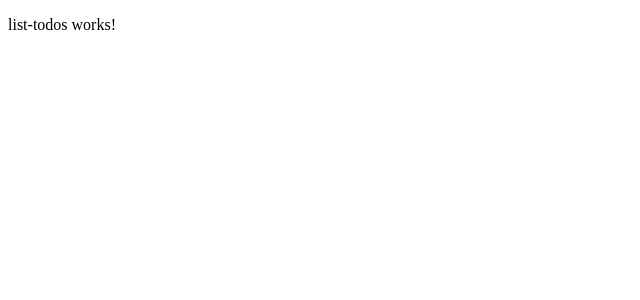
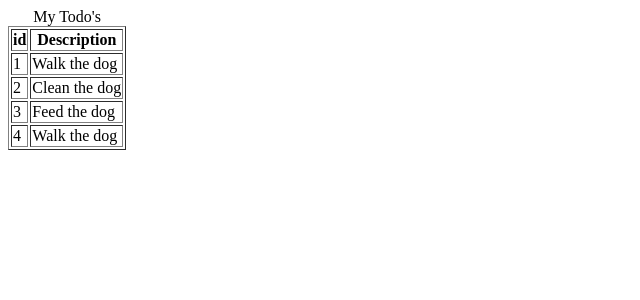
Before and after one commit to ChristianGracia/Angular, an Angular app in the folder playground/: page /todos in a window 1280 px wide. Shown: the top 300 px of the page, without its empty margins (0-640 px from the left). Built offline with nearby package versions, Linux system fonts and the light colour scheme.

Commit message:
added list rendering with ngFor directive

```diff
--- a/playground/src/app/list-todos/list-todos.component.html
+++ b/playground/src/app/list-todos/list-todos.component.html
@@ -1 +1,16 @@
-<p>list-todos works!</p>
+<table border="1">
+  <caption>My Todo's</caption>
+  <thead>
+    <tr>
+      <th>id</th>
+      <th>Description</th>
+    </tr>
+  </thead>
+  <tbody>
+    <tr *ngFor="let todo of todos">
+      <td>{{todo.id}}</td>
+      <td>{{todo.description}}</td>
+    </tr>
+
+  </tbody>
+</table>
--- a/playground/src/app/list-todos/list-todos.component.ts
+++ b/playground/src/app/list-todos/list-todos.component.ts
@@ -6,6 +6,19 @@ import { Component, OnInit } from '@angular/core';
   styleUrls: ['./list-todos.component.scss']
 })
 export class ListTodosComponent implements OnInit {
+  todos = [{
+    id: 1,
+    description: 'Walk the dog'
+  }, {
+    id: 2,
+    description: 'Clean the dog'
+  }, {
+    id: 3,
+    description: 'Feed the dog'
+  }, {
+    id: 4,
+    description: 'Walk the dog'
+  }]
 
   constructor() { }
 
```
